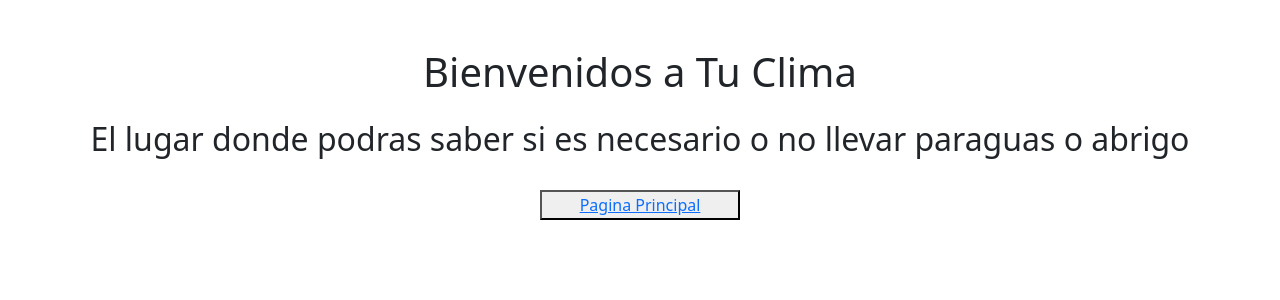
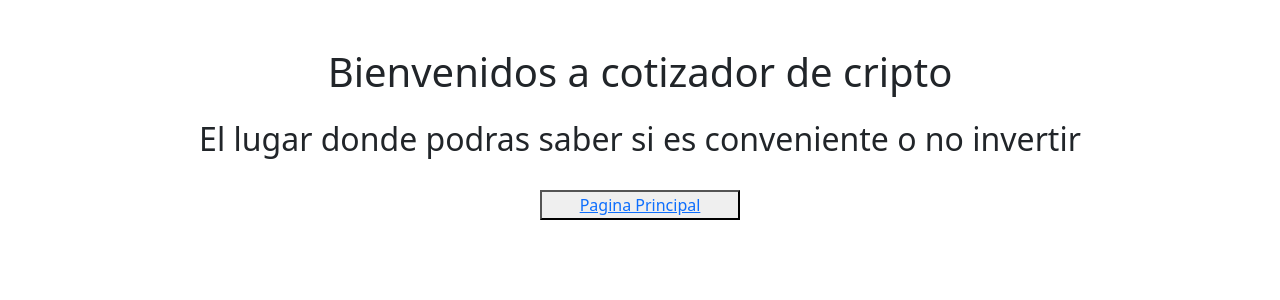
Before and after one commit to CristhianLeal/CriptoTest-Front, a React (Vite) app: page / in a window 1280 px wide. Shown: the top 300 px of the page. Built offline with nearby package versions, Linux system fonts and the light colour scheme.

Commit message:
asking for data

```diff
--- a/src/Pages/Home/Home.jsx
+++ b/src/Pages/Home/Home.jsx
@@ -3,8 +3,8 @@ import './home.css'
 const Home = () => {
   return (
     <div className='d-flex flex-column align-items-center'>
-      <h1 className='mt-5'>Bienvenidos a Tu Clima</h1>
-        <h2 className='mt-3'>El lugar donde podras saber si es necesario o no llevar paraguas o abrigo</h2>
+      <h1 className='mt-5'>Bienvenidos a cotizador de cripto</h1>
+        <h2 className='mt-3'>El lugar donde podras saber si es conveniente o no invertir</h2>
         <button className='butt mt-4'>
           <Link to='/mainpage'>Pagina Principal</Link>
         </button>
--- a/src/Pages/MainPage/MainPage.jsx
+++ b/src/Pages/MainPage/MainPage.jsx
@@ -1,9 +1,19 @@
 import './mainPage.css'
+import axios from 'axios'
 
 const MainPage = () => {
+  const Actualizar = async () => {
+    try {
+      const response = await axios.get('http://localhost:8003/')
+      console.log(response.data)
+    } catch (error) {
+      console.error('Error', error)
+    }
+  }
   return (
     <div>
       <h1>Hola</h1>
+      <button onClick={Actualizar}>Actualizar</button>
     </div>
   )
 }
```
